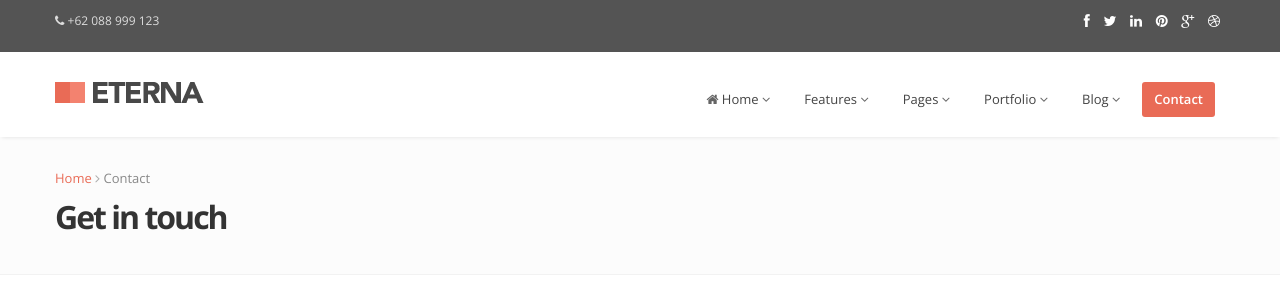
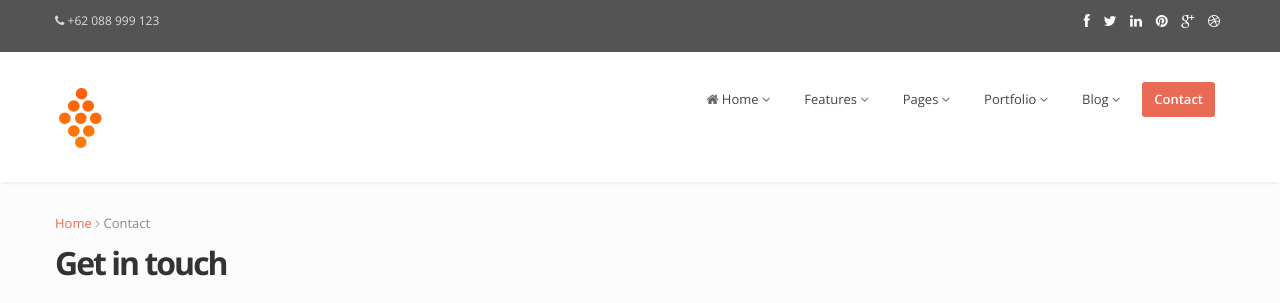
Before and after one commit to aluzaja178/Eterna, a plain HTML site: page contact.html in a window 1280 px wide. Shown: the top 303 px of the page. Drawn offline with nearby package versions, Linux system fonts and the light colour scheme.

Commit message:
logo add

```diff
--- a/contact.html
+++ b/contact.html
@@ -69,7 +69,7 @@
         <div class="row nomargin">
           <div class="span4">
             <div class="logo">
-              <a href="index.html"><img src="img/logo.png" alt="" /></a>
+              <a href="index.html"><img src="img/logo1.png" alt="" /></a>
             </div>
           </div>
           <div class="span8">
```
